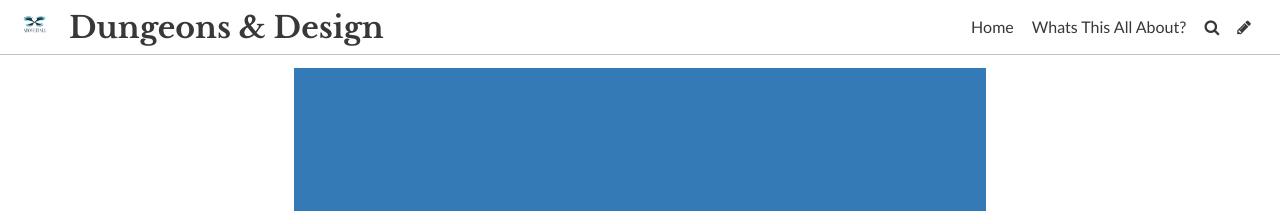
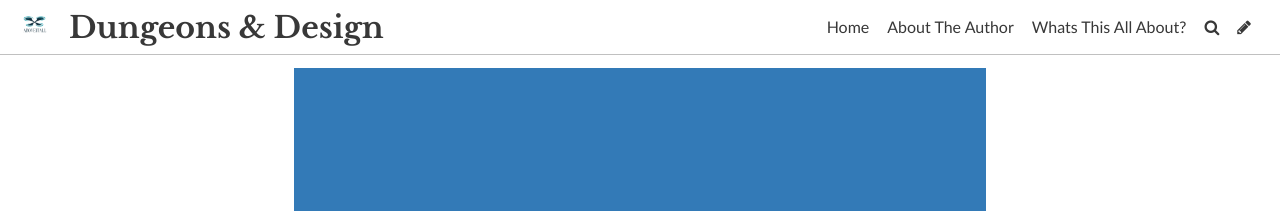
Before and after one commit to LJOHN15/emergence, a Jekyll site: the page built from pages/home.md, in a window 1280 px wide. Shown: the top 211 px of the page. Built offline with Jekyll 4.4.1, drawn with Linux system fonts in a browser that asks for light colours; some web fonts are replaced.

Commit message:
Update Settings “general”

```diff
--- a/_data/settings.yml
+++ b/_data/settings.yml
@@ -11,4 +11,6 @@ favicon: /uploads/favicon.ico
 gridlayout: false
 fixednavbar: true
 upzoom: true
-items: []
+items:
+  - name: About The Author
+    siteurl: /aboutme/
```
